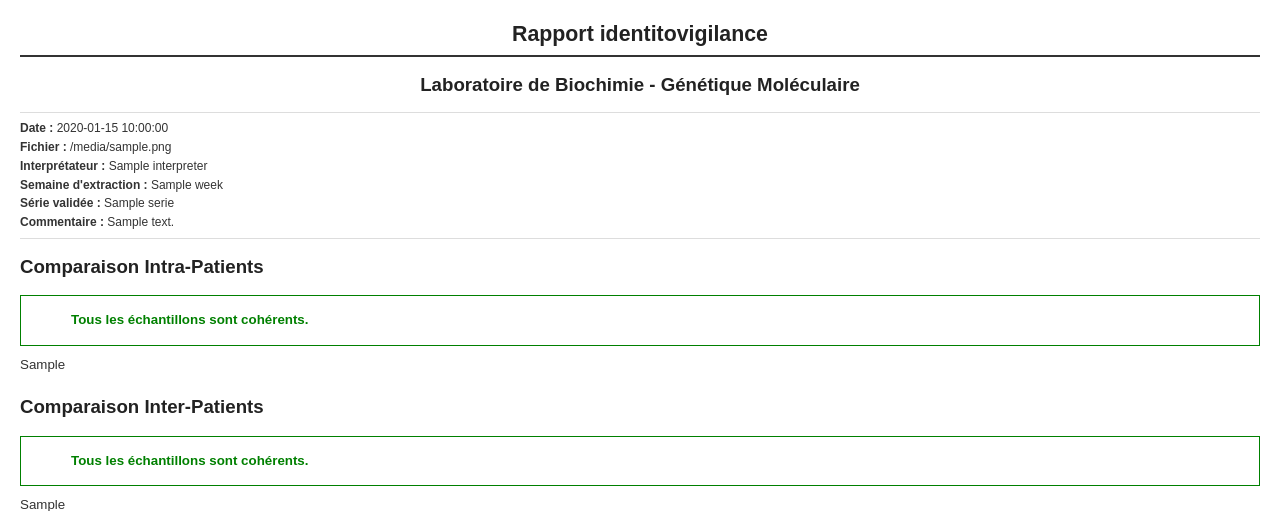
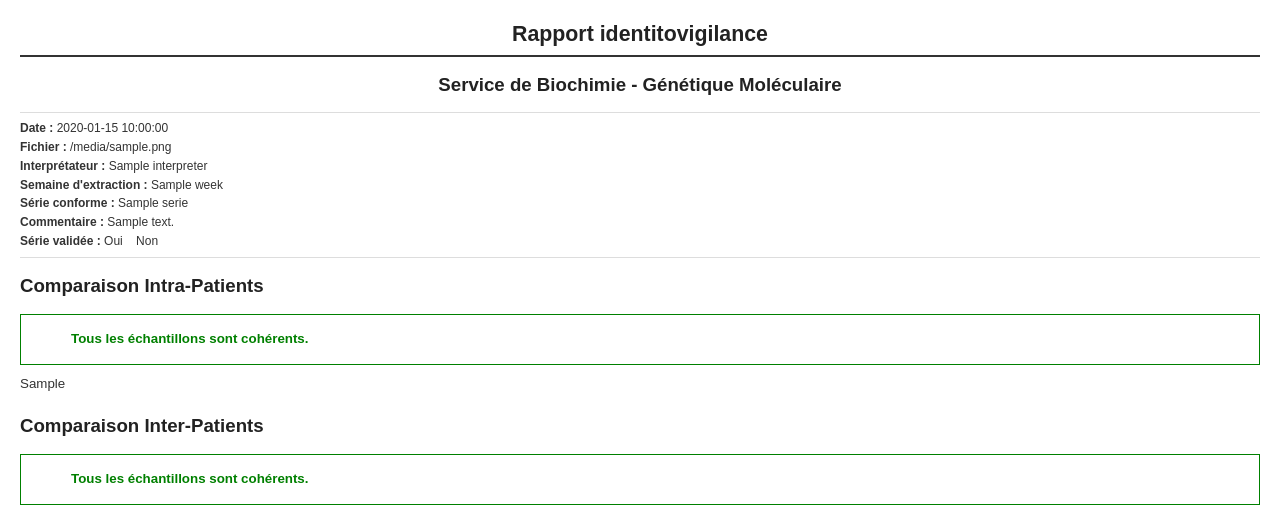
Before and after one commit to bioinfo-chulimoges/snpxcheck, a Python web app: template src/reporting/templates/report_template.html in a window 1280 px wide. Shown: the top 511 px of the page. Run offline with Jinja, Linux system fonts and the light colour scheme; the template is opened without the code that fills it: most values are stand-ins (such as "Sample title", 1, 10 or a date in 2020).

Commit message:
add the 'serie validee' label in the pdf report

```diff
--- a/src/reporting/templates/report_template.html
+++ b/src/reporting/templates/report_template.html
@@ -14,7 +14,7 @@
   <body>
     <div class="text-center">
       <h1>Rapport identitovigilance</h1>
-      <h2>Laboratoire de Biochimie - Génétique Moléculaire</h2>
+      <h2>Service de Biochimie - Génétique Moléculaire</h2>
     </div>
 
     <div class="metadata">
@@ -22,8 +22,9 @@
       <p><strong>Fichier :</strong> {{ filename }}</p>
       <p><strong>Interprétateur :</strong> {{ interpreter }}</p>
       <p><strong>Semaine d'extraction :</strong> {{ week }}</p>
-      <p><strong>Série validée :</strong> {{ serie }}</p>
+      <p><strong>Série conforme :</strong> {{ serie }}</p>
       <p><strong>Commentaire :</strong> {{ comment }}</p>
+      <p><strong>Série validée :</strong> Oui&nbsp;&nbsp;&nbsp;&nbsp;Non</p>
     </div>
 
     <h2>Comparaison Intra-Patients</h2>
--- a/src/reporting/templates/styles.css
+++ b/src/reporting/templates/styles.css
@@ -88,7 +88,7 @@ img.heatmap {
         color: #666;
     }
     @bottom-center {
-        content: "Laboratoire de Biochimie - Génétique Moléculaire";
+        content: "Service de Biochimie - Génétique Moléculaire";
         font-size: 9px;
         color: #666;
     }
```
